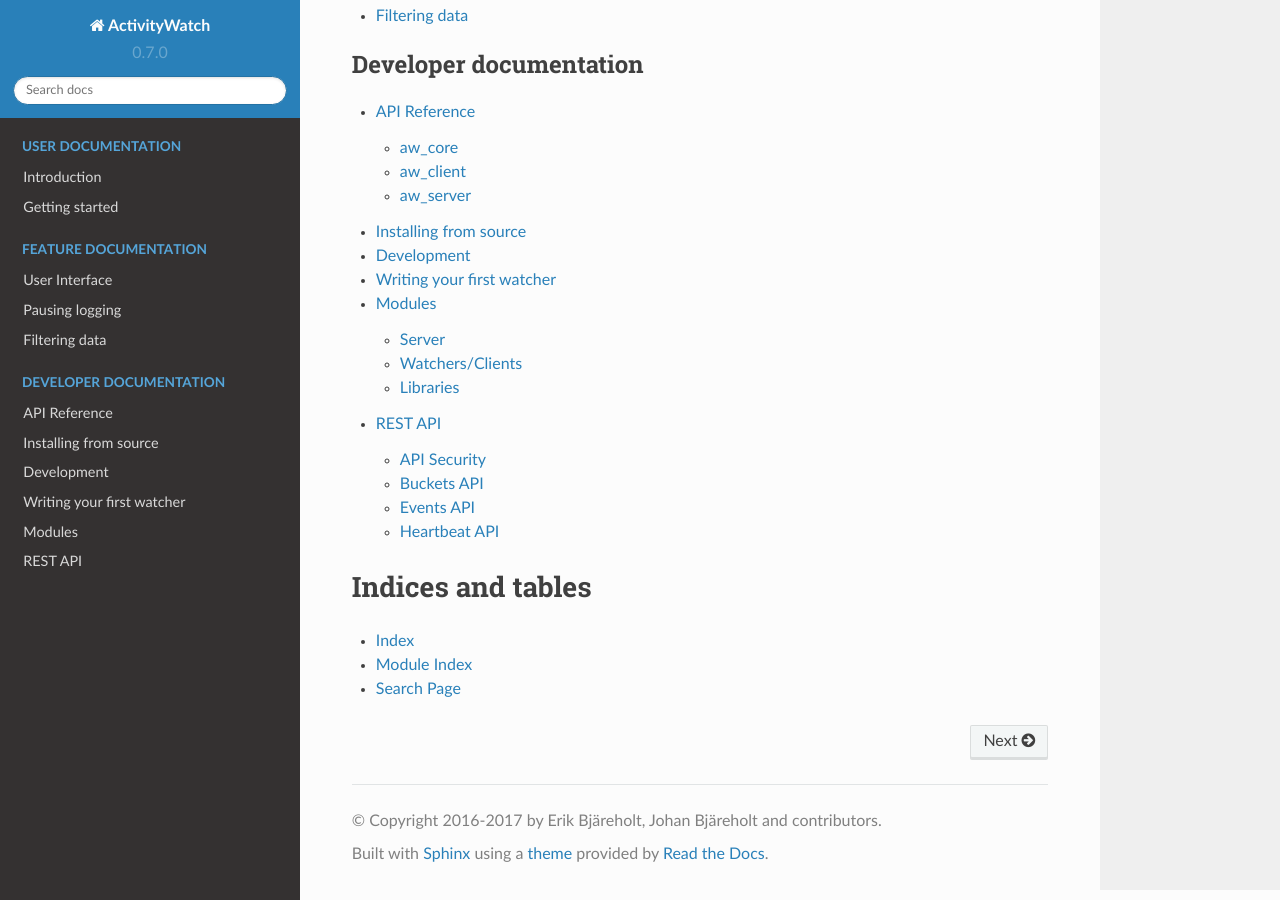
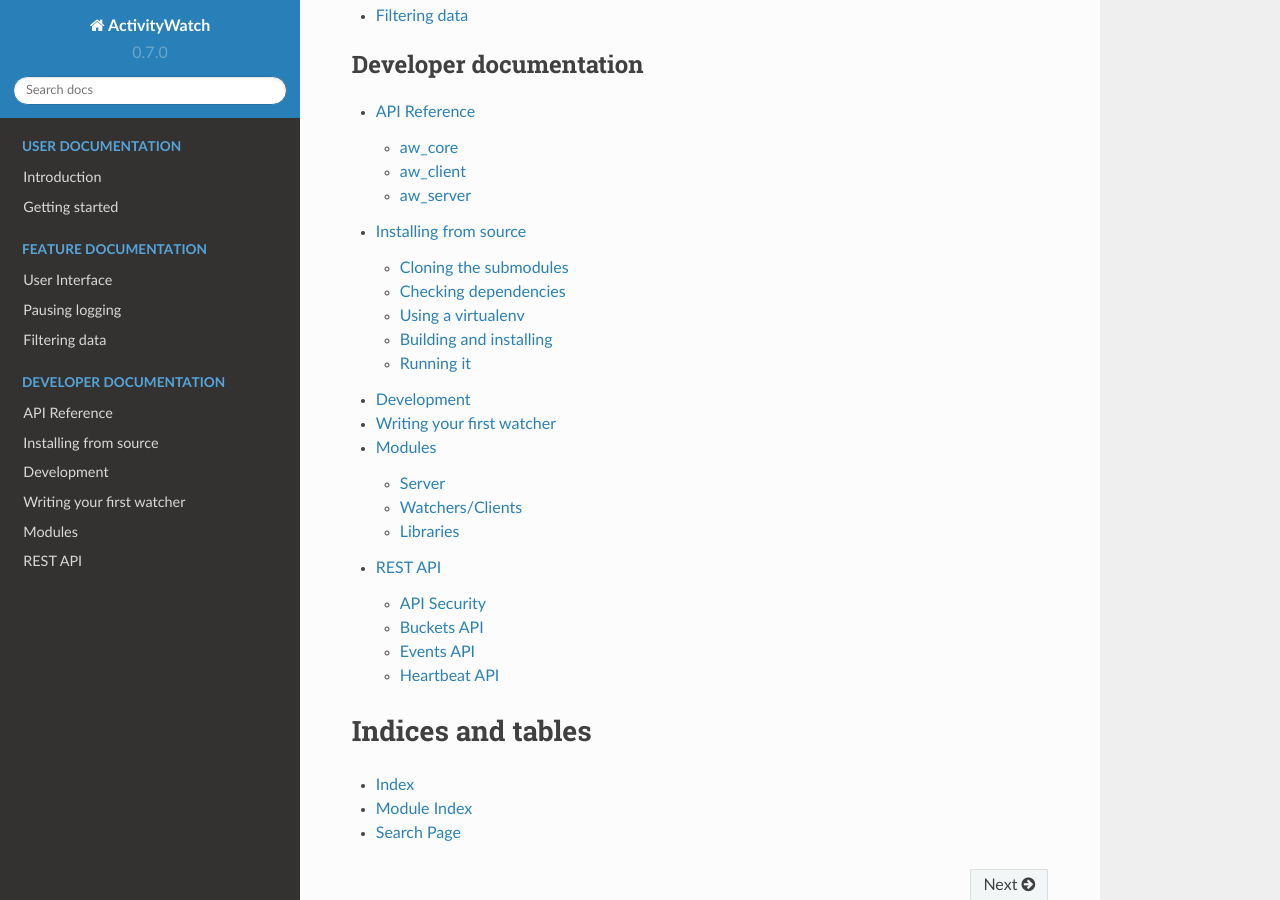
Before and after one commit to ActivityWatch/activitywatch, a Sphinx documentation site: the page built from docs/index.rst, in a window 1280 px wide and 900 px high, scrolled down 725 px. Built offline with Sphinx 7.4.7 and the Read the Docs theme 2.0.0, drawn with Linux system fonts in a browser that asks for light colours; some of the changed lines change nothing that is shown.

Commit message:
Improved building from source guide

```diff
--- a/docs/installing-from-source.rst
+++ b/docs/installing-from-source.rst
@@ -1,33 +1,74 @@
 Installing from source
 ======================
 
- .. code-block:: ruby
+Here's the guide to installing ActivityWatch from source. If you are just looking to try it out, see the getting started guide instead.
 
-    # Ensure you have Python 3.5 or later installed
-    python3 -V
+.. note::
+   This guide has only been tested on Linux. It's expected to work with minimal modification on macOS as well but will require some extra (undocumented) work on Windows.
 
-    # You'll also need npm v5 or later to build the web UI.
-    npm -v
+Cloning the submodules
+----------------------
 
-    # Now you probably want to set up a virtualenv so we don't install everything system-wide.
-    sudo pip3 install virtualenv  # Assuming you don't already have it, you might want to use your systems package manager instead.
+Since the ActivityWatch bundlerepo uses submodules, you first need to clone the submodules.
+
+This can either be done at the cloning stage with:
+
+.. code-block:: sh
+
+   git clone --recursive https://github.com/ActivityWatch/activitywatch.git
+
+Or afterwards (if you've already cloned normally) using:
+
+.. code-block:: sh
+
+   git submodule update --init --recursive
+
+
+Checking dependencies
+---------------------
+
+You need to ensure you have:
+
+- Python 3.5 or later, check with :code:`python3 -V` (required to build the core components)
+- npm v5 or later, check with :code:`npm -v` (required to build the web UI)
+
+Using a virtualenv
+------------------
+
+You might want to set up a virtualenv so we don't install everything system-wide. This isn't required, but it's recommended.
+
+.. code-block:: sh
+
+    pip3 install --user virtualenv  # Assuming you don't already have it, you might want to use your systems package manager instead.
     python3 -m venv venv
-    # Now you need to activate the virtualenv
+
+Now you need to activate the virtualenv
+
+.. code-block:: sh
     # For bash/zsh users: source ./venv/bin/activate
     # For fish users:     source ./venv/bin/activate.fish
 
-    # Now we build and install everything into the virtualenv.
+
+Building and installing
+-----------------------
+
+Now we build and install everything into the virtualenv.
+
+.. code-block:: sh
+
     make build
 
-    # Now you should be able to start ActivityWatch
-    # Either use the trayicon manager:
-    aw-qt
-    # Or run each module seperately:
-    aw-server
-    aw-watcher-afk
-    aw-watcher-window
+Running it
+----------
 
-    # Now everything should be running!
-    # You can see your data at http://localhost:5600/
+Now you should be able to start ActivityWatch, you have two options:
+
+1. Recommended for normal use: Use the trayicon manager (aw-qt)
+2. Recommended for developing: Run each module separately (aw-server, aw-watcher-afk, aw-watcher-window)
+
+   - Use the :code:`--testing` flag for each module to run in testing mode. This runs the server of a different port (5666) and uses a separate database file to avoid mixing your important data with your testing data.
+
+Now everything should be running!
+Check out the web UI at http://localhost:5600/
 
 If anything doesn't work, let us know!
```
